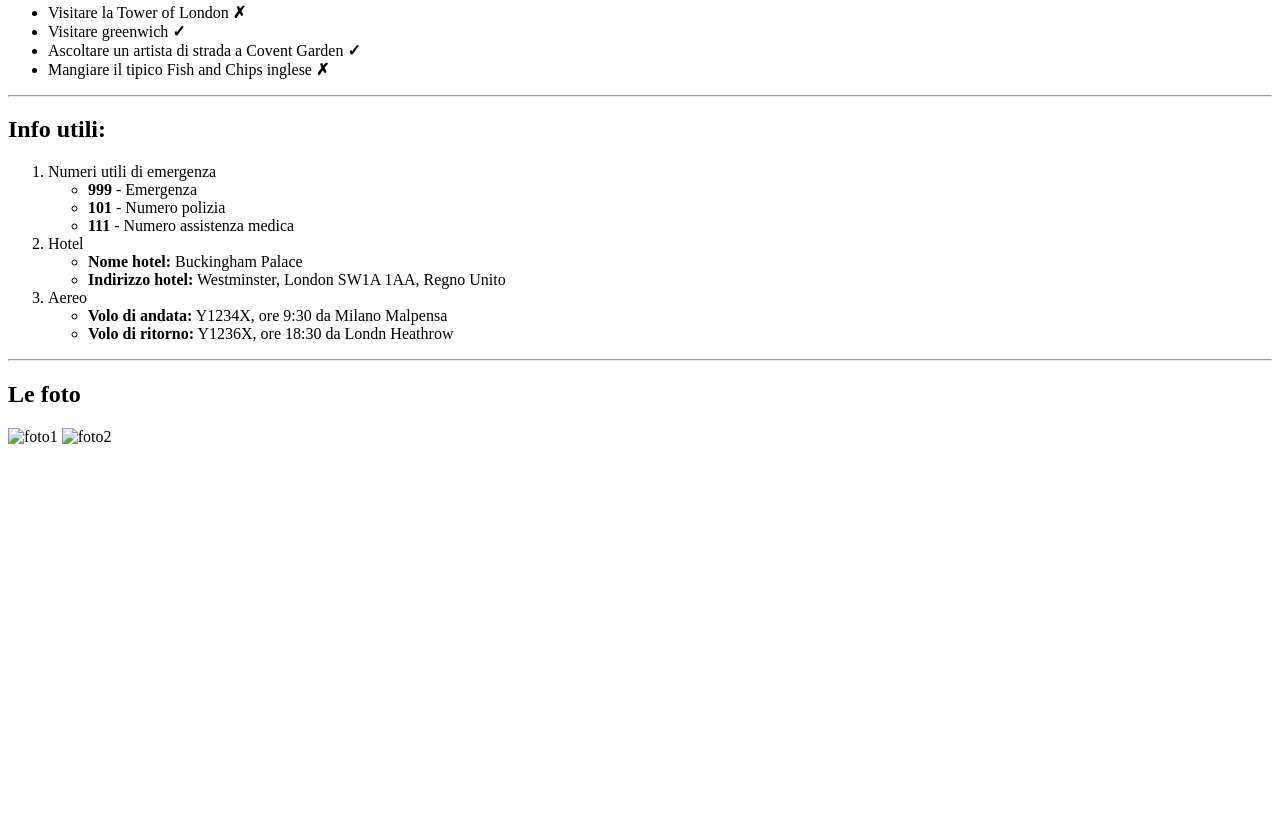
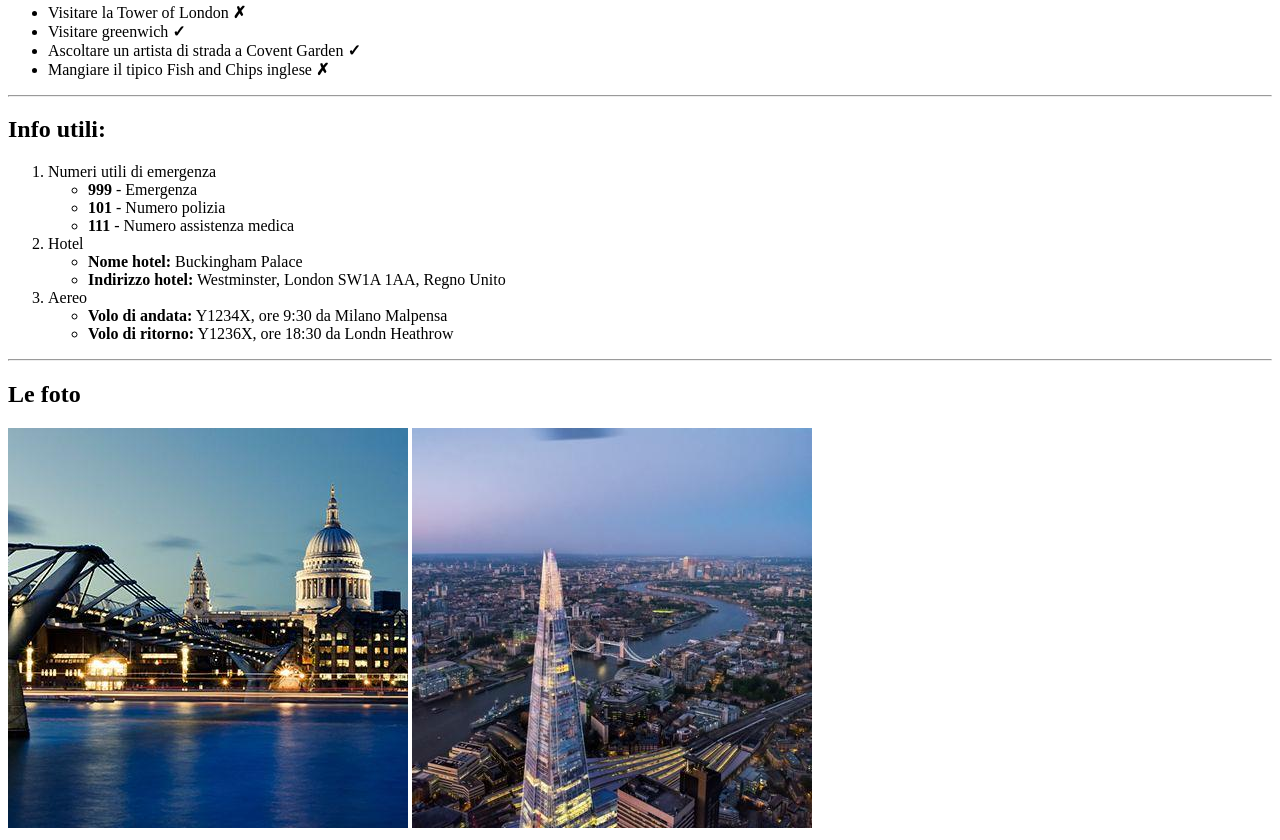
Before and after one commit to alessiologozzo/html-london-trip, a plain HTML site: page index.html in a window 1280 px wide. Shown: the part 947-1787 px from the top of the page. Before the commit the page ends 1401 px from the top, so only its background shows below. Drawn offline with Linux system fonts and the light colour scheme; the site is published under a folder, as on GitHub Pages, so addresses that start at the root find nothing.

Commit message:
fix immagini footer

```diff
--- a/index.html
+++ b/index.html
@@ -107,8 +107,8 @@
     <!-- Footer -->
     <footer>
       <h2>Le foto</h2>
-      <img src="/img/foto1.jpg" alt="foto1" />
-      <img src="/img/foto2.jpg" alt="foto2" />
+      <img src="img/foto1.jpg" alt="foto1" />
+      <img src="img/foto2.jpg" alt="foto2" />
     </footer>
     <!-- /Footer -->
   </body>
```
